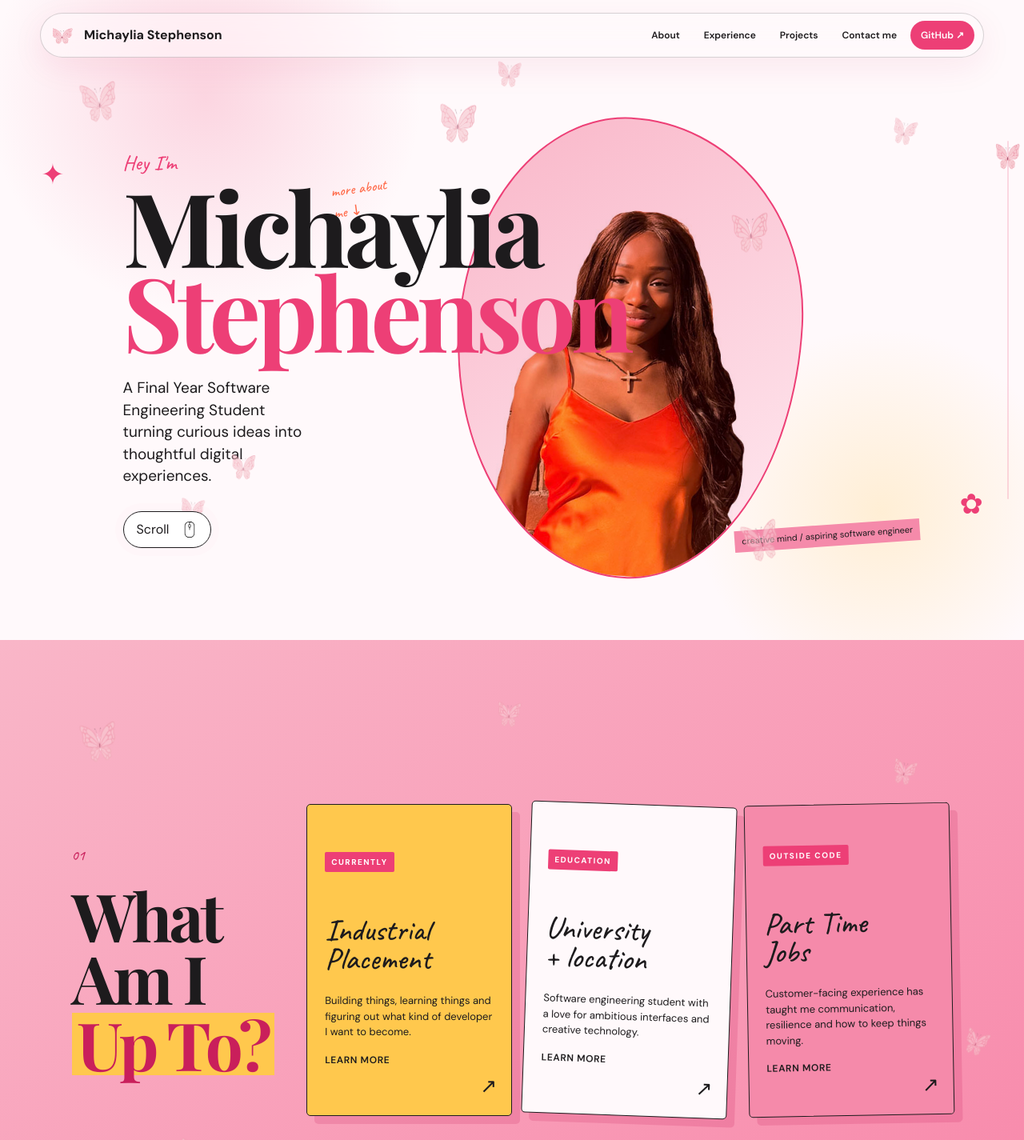
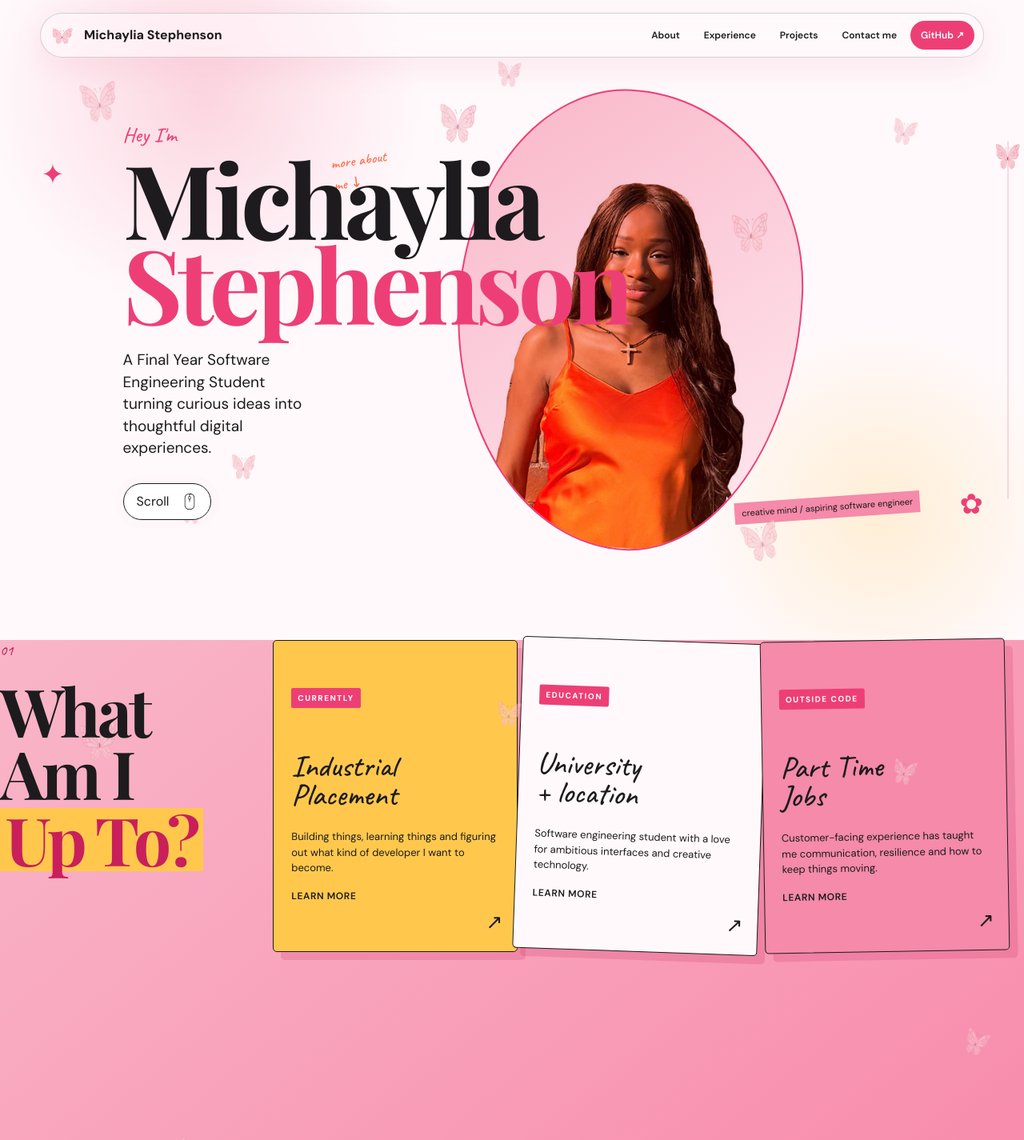
Before and after one commit to micstephenson/MichayliaStephensonPortfolio, a React (Vite) app: page / in a window 1280 px wide. Shown: the top 1425 px of the page at 80% size. Built offline with nearby package versions, Linux system fonts and the light colour scheme; a web font is replaced by a local one.

Commit message:
Update portfolio

```diff
--- a/src/index.css
+++ b/src/index.css
@@ -241,7 +241,7 @@ a {
   position: relative;
 }
 
-.hero {
+.about {
   min-height: 100vh;
   padding: 140px 7vw 70px;
   align-items: center;
@@ -250,7 +250,7 @@ a {
     var(--paper);
 }
 
-.hero-copy {
+.about-copy {
   position: relative;
   z-index: 4;
   padding-left: 5vw;
@@ -263,8 +263,8 @@ a {
   margin-bottom: 5px;
 }
 
-.hero h1,
-.about h2,
+.about h1,
+.experience h2,
 .projects h2,
 .skills h2,
 .contact h2 {
@@ -275,18 +275,18 @@ a {
   letter-spacing: -0.045em;
 }
 
-.hero h1 {
+.about h1 {
   font-size: clamp(72px, 10vw, 150px);
 }
 
-.hero h1 span,
+.about h1 span,
 .projects h2 span,
 .skills h2 span {
   color: var(--pink-hot);
   display: inline-block;
 }
 
-.hero-kicker {
+.about-kicker {
   max-width: 440px;
   margin: 30px 0;
   font-size: clamp(15px, 1.5vw, 19px);
@@ -327,7 +327,7 @@ a {
   }
 }
 
-.hero-photo {
+.about-photo {
   min-height: 560px;
   position: relative;
   display: flex;
@@ -372,7 +372,7 @@ a {
   transform: rotate(-8deg);
 }
 
-.hero-doodle {
+.about-doodle {
   position: absolute;
   color: var(--pink-hot);
   font-size: 35px;
@@ -1635,12 +1635,12 @@ footer .handwritten {
     grid-template-columns: minmax(150px, 0.7fr) minmax(0, 2.3fr);
   }
 
-  .hero {
+  .about {
     padding-left: 5vw;
     padding-right: 5vw;
   }
 
-  .hero-photo {
+  .about-photo {
     min-height: 500px;
   }
 
@@ -1738,21 +1738,21 @@ footer .handwritten {
     grid-template-columns: 1fr;
   }
 
-  .hero {
+  .about {
     padding: 120px 22px 50px;
   }
 
-  .hero-copy {
+  .about-copy {
     padding: 0 8vw;
     text-align: center;
   }
 
-  .hero-kicker {
+  .about-kicker {
     margin-left: auto;
     margin-right: auto;
   }
 
-  .hero-photo {
+  .about-photo {
     min-height: 430px;
     margin-top: 20px;
   }
@@ -1762,8 +1762,8 @@ footer .handwritten {
     height: 420px;
   }
 
-  /* About & Skills */
-  .about,
+  /* Experience & Skills */
+  .experience,
   .skills {
     padding: 80px 22px;
     overflow: hidden;
@@ -1775,7 +1775,7 @@ footer .handwritten {
     margin-bottom: 50px;
   }
 
-  .about-cards {
+  .experience-cards {
     grid-template-columns: 1fr;
     padding: 0 5vw;
   }
--- a/src/pages/MainPage.jsx
+++ b/src/pages/MainPage.jsx
@@ -1,5 +1,5 @@
-import HeroSection from "../sections/HeroSection";
 import AboutSection from "../sections/AboutSection";
+import ExperienceSection from "../sections/ExperienceSection";
 import ProjectsSection from "../sections/ProjectsSection";
 import SkillsSection from "../sections/SkillsSection";
 import ContactSection from "../sections/ContactSection";
@@ -9,8 +9,8 @@ import "../components/Reveal";
 export default function MainPage({ onNavigate }) {
   return (
     <main id="top">
-      <HeroSection />
-      <AboutSection onNavigate={onNavigate} />
+      <AboutSection />
+      <ExperienceSection onNavigate={onNavigate} />
       <ProjectsSection onNavigate={onNavigate} />
       <SkillsSection />
       <ContactSection />
--- a/src/sections/AboutSection.jsx
+++ b/src/sections/AboutSection.jsx
@@ -1,36 +1,30 @@
 import StaticButterflies from "../components/StaticButterflies";
 
-export default function AboutSection({ onNavigate }) {
+export default function AboutSection() {
   return (
-    <section id="experience" className="about section-grid pink-section">
-      <StaticButterflies count={6} />
-      <div className="section-label">
-        <span className="handwritten">01</span>
-        <h2>What<br />Am I<br /><em>Up To?</em></h2>
-      </div>
-      <div className="about-cards">
-        <button className="info-card card-yellow" onClick={() => onNavigate("/experience/placement")}>
-          <span className="card-tag">currently</span>
-          <h3>Industrial<br />Placement</h3>
-          <p>Building things, learning things and figuring out what kind of developer I want to become.</p>
-          <span className="card-arrow">↗</span>
-          <span className="learn-more">Learn more</span>
-        </button>
-        <button className="info-card card-white" onClick={() => onNavigate("/experience/university")}>
-          <span className="card-tag">education</span>
-          <h3>University<br />+ location</h3>
-          <p>Software engineering student with a love for ambitious interfaces and creative technology.</p>
-          <span className="card-arrow">↗</span>
-          <span className="learn-more">Learn more</span>
-        </button>
-        <button className="info-card card-pink" onClick={() => onNavigate("/experience/work")}>
-          <span className="card-tag">outside code</span>
-          <h3>Part Time<br />Jobs</h3>
-          <p>Customer-facing experience has taught me communication, resilience and how to keep things moving.</p>
-          <span className="card-arrow">↗</span>
-          <span className="learn-more">Learn more</span>
+    <section id="about" className="about section-grid">
+      <StaticButterflies count={5} />
+      <div className="about-copy">
+        <span className="eyebrow handwritten">Hey I'm</span>
+        <h1>Michaylia<br /><span>Stephenson</span></h1>
+        <p className="about-kicker">
+          A Final Year Software Engineering Student turning curious ideas into
+          thoughtful digital experiences.
+        </p>
+        <button className="scroll-button" onClick={() => document.querySelector("#experience")?.scrollIntoView({ behavior: "smooth" })}>
+          <span>Scroll</span>
+          <img src="/images/mouse.svg" alt="scroll" />
         </button>
       </div>
+      <div className="about-photo">
+        <div className="photo-note handwritten">more about<br />me ↓</div>
+        <div className="photo-frame">
+          <img src="/images/me.jpg" alt="Michaylia Stephenson" />
+        </div>
+        <span className="photo-caption">creative mind / aspiring software engineer</span>
+      </div>
+      <div className="about-doodle doodle-one">✦</div>
+      <div className="about-doodle doodle-two">✿</div>
     </section>
   );
 }
--- /dev/null
+++ b/src/sections/ExperienceSection.jsx
@@ -0,0 +1,36 @@
+import StaticButterflies from "../components/StaticButterflies";
+
+export default function ExperienceSection({ onNavigate }) {
+  return (
+    <section id="experience" className="experience section-grid pink-section">
+      <StaticButterflies count={6} />
+      <div className="section-label">
+        <span className="handwritten">01</span>
+        <h2>What<br />Am I<br /><em>Up To?</em></h2>
+      </div>
+      <div className="experience-cards">
+        <button className="info-card card-yellow" onClick={() => onNavigate("/experience/placement")}>
+          <span className="card-tag">currently</span>
+          <h3>Industrial<br />Placement</h3>
+          <p>Building things, learning things and figuring out what kind of developer I want to become.</p>
+          <span className="card-arrow">↗</span>
+          <span className="learn-more">Learn more</span>
+        </button>
+        <button className="info-card card-white" onClick={() => onNavigate("/experience/university")}>
+          <span className="card-tag">education</span>
+          <h3>University<br />+ location</h3>
+          <p>Software engineering student with a love for ambitious interfaces and creative technology.</p>
+          <span className="card-arrow">↗</span>
+          <span className="learn-more">Learn more</span>
+        </button>
+        <button className="info-card card-pink" onClick={() => onNavigate("/experience/work")}>
+          <span className="card-tag">outside code</span>
+          <h3>Part Time<br />Jobs</h3>
+          <p>Customer-facing experience has taught me communication, resilience and how to keep things moving.</p>
+          <span className="card-arrow">↗</span>
+          <span className="learn-more">Learn more</span>
+        </button>
+      </div>
+    </section>
+  );
+}
--- a/src/sections/HeroSection.jsx
+++ /dev/null
@@ -1,30 +0,0 @@
-import StaticButterflies from "../components/StaticButterflies";
-
-export default function HeroSection() {
-  return (
-    <section id="hero" className="hero section-grid">
-      <StaticButterflies count={5} />
-      <div className="hero-copy">
-        <span className="eyebrow handwritten">Hey I'm</span>
-        <h1>Michaylia<br /><span>Stephenson</span></h1>
-        <p className="hero-kicker">
-          A Final Year Software Engineering Student turning curious ideas into
-          thoughtful digital experiences.
-        </p>
-        <button className="scroll-button" onClick={() => document.querySelector("#experience")?.scrollIntoView({ behavior: "smooth" })}>
-          <span>Scroll</span>
-          <img src="/images/mouse.svg" alt="scroll" />
-        </button>
-      </div>
-      <div className="hero-photo">
-        <div className="photo-note handwritten">more about<br />me ↓</div>
-        <div className="photo-frame">
-          <img src="/images/me.jpg" alt="Michaylia Stephenson" />
-        </div>
-        <span className="photo-caption">creative mind / aspiring software engineer</span>
-      </div>
-      <div className="hero-doodle doodle-one">✦</div>
-      <div className="hero-doodle doodle-two">✿</div>
-    </section>
-  );
-}
```
